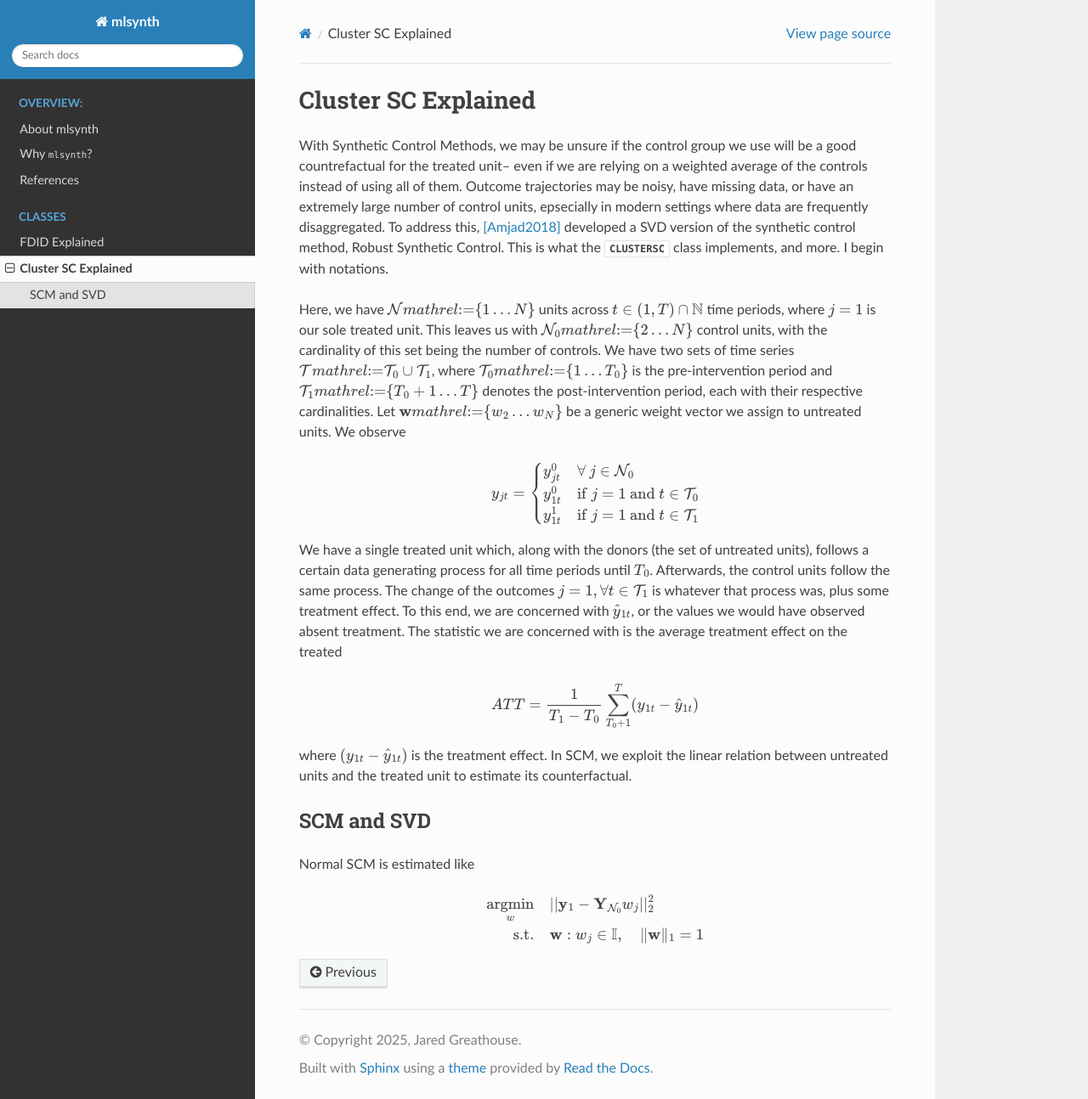
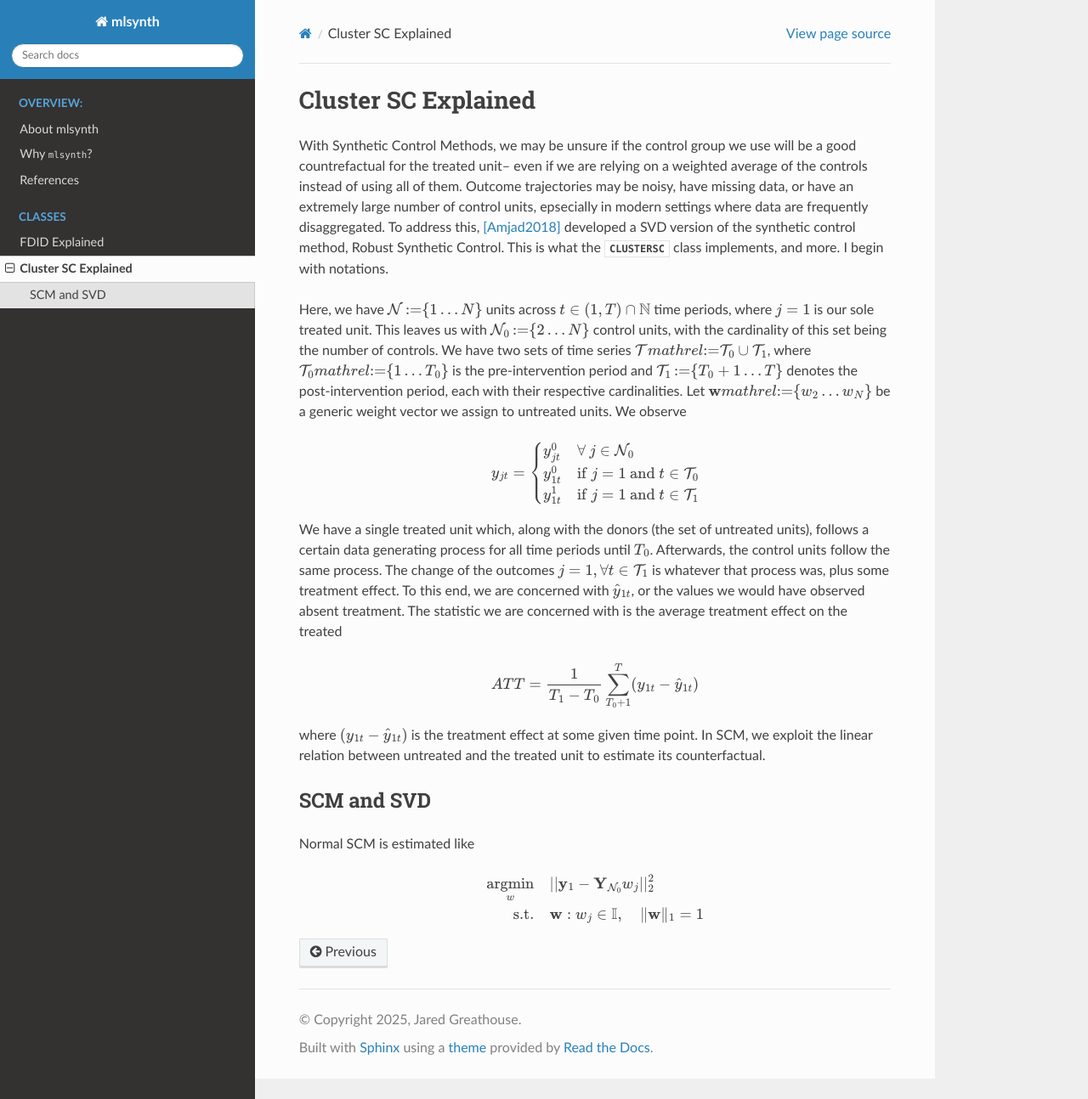
Before and after one commit to jgreathouse9/mlsynth, a Sphinx documentation site: the page built from docs/clustersc.rst, in a window 1280 px wide and 1294 px high. Shown: the whole window at 85% size. Built offline with Sphinx 7.4.7 and the Read the Docs theme 3.1.0, drawn with Linux system fonts in a browser that asks for light colours; pages that are not in the unit, such as notebooks, are missing from menus.

Commit message:
Update clustersc.rst

```diff
--- a/docs/clustersc.rst
+++ b/docs/clustersc.rst
@@ -3,13 +3,13 @@
 
 With Synthetic Control Methods, we may be unsure if the control group we use will be a good countrefactual for the treated unit-- even if we are relying on a weighted average of the controls instead of using all of them. Outcome trajectories may be noisy, have missing data, or have an extremely large number of control units, epsecially in modern settings where data are frequently disaggregated. To address this, [Amjad2018]_ developed a SVD version of the synthetic control method, Robust Synthetic Control. This is what the :class:`CLUSTERSC` class implements, and more. I begin with notations.
 
-Here, we have :math:`\mathcal{N} mathrel{:=} \lbrace{1 \ldots N \rbrace}` units across
+Here, we have :math:`\mathcal{N} \operatorname*{:=} \lbrace{1 \ldots N \rbrace}` units across
 :math:`t \in \left(1, T\right) \cap \mathbb{N}` time periods, where :math:`j=1` is our sole treated unit.
-This leaves us with :math:`\mathcal{N}_0 mathrel{:=} \lbrace{2 \ldots N \rbrace}` control units,
+This leaves us with :math:`\mathcal{N}_0 \operatorname*{:=} \lbrace{2 \ldots N \rbrace}` control units,
 with the cardinality of this set being the number of controls. We have two sets of time series
 :math:`\mathcal{T} mathrel{:=} \mathcal{T}_0 \cup \mathcal{T}_1`, where
 :math:`\mathcal{T}_0 mathrel{:=} \lbrace{1 \ldots T_0 \rbrace}` is the pre-intervention period and
-:math:`\mathcal{T}_1 mathrel{:=} \lbrace{T_0+1 \ldots T \rbrace}` denotes the post-intervention period,
+:math:`\mathcal{T}_1 \operatorname*{:=}\lbrace{T_0+1 \ldots T \rbrace}` denotes the post-intervention period,
 each with their respective cardinalities. Let :math:`\mathbf{w} mathrel{:=} \lbrace{w_2 \ldots w_N \rbrace}`
 be a generic weight vector we assign to untreated units. We observe
 
@@ -31,8 +31,8 @@
 .. math::
     ATT = \frac{1}{T_1 - T_0} \sum_{T_0 +1}^{T} (y_{1t} - \hat{y}_{1t})
 
-where :math:`(y_{1t} - \hat{y}_{1t})` is the treatment effect. In SCM, we exploit the linear relation
-between untreated units and the treated unit to estimate its counterfactual.
+where :math:`(y_{1t} - \hat{y}_{1t})` is the treatment effect at some given time point. In SCM, we exploit the linear relation
+between untreated and the treated unit to estimate its counterfactual.
 
 SCM and SVD
 -----------
@@ -41,6 +41,6 @@
 
 .. math::
     \begin{align}
-        \underset{w}{\text{argmin}} & \quad ||\mathbf{y}_{1} - \mathbf{Y}_{\mathcal{N}_{0}} w_j||_{2}^2 \\
+        \underset{w}{\operatorname*{argmin}} & \quad ||\mathbf{y}_{1} - \mathbf{Y}_{\mathcal{N}_{0}} w_j||_{2}^2 \\
         \text{s.t.} & \quad \mathbf{w}: w_{j} \in \mathbb{I}, \quad  \|\mathbf{w}\|_{1} = 1
     \end{align}
```
